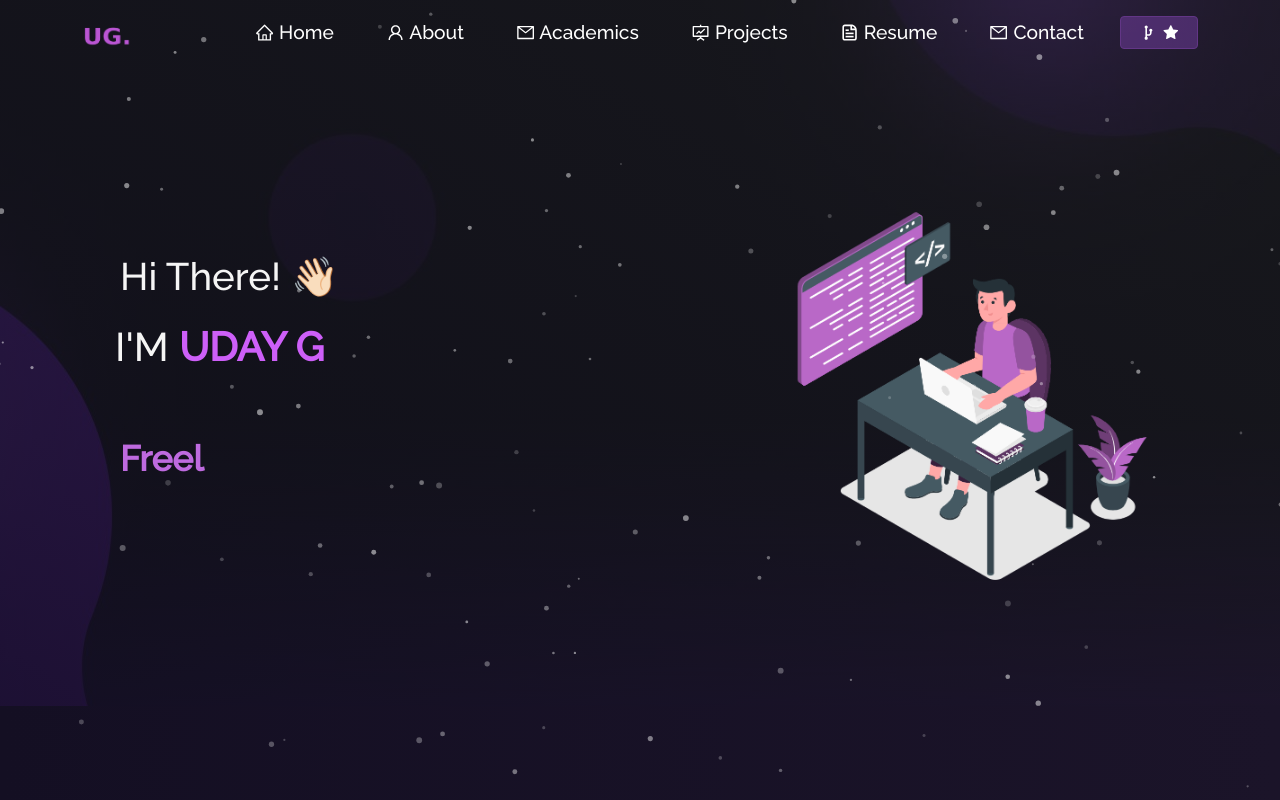
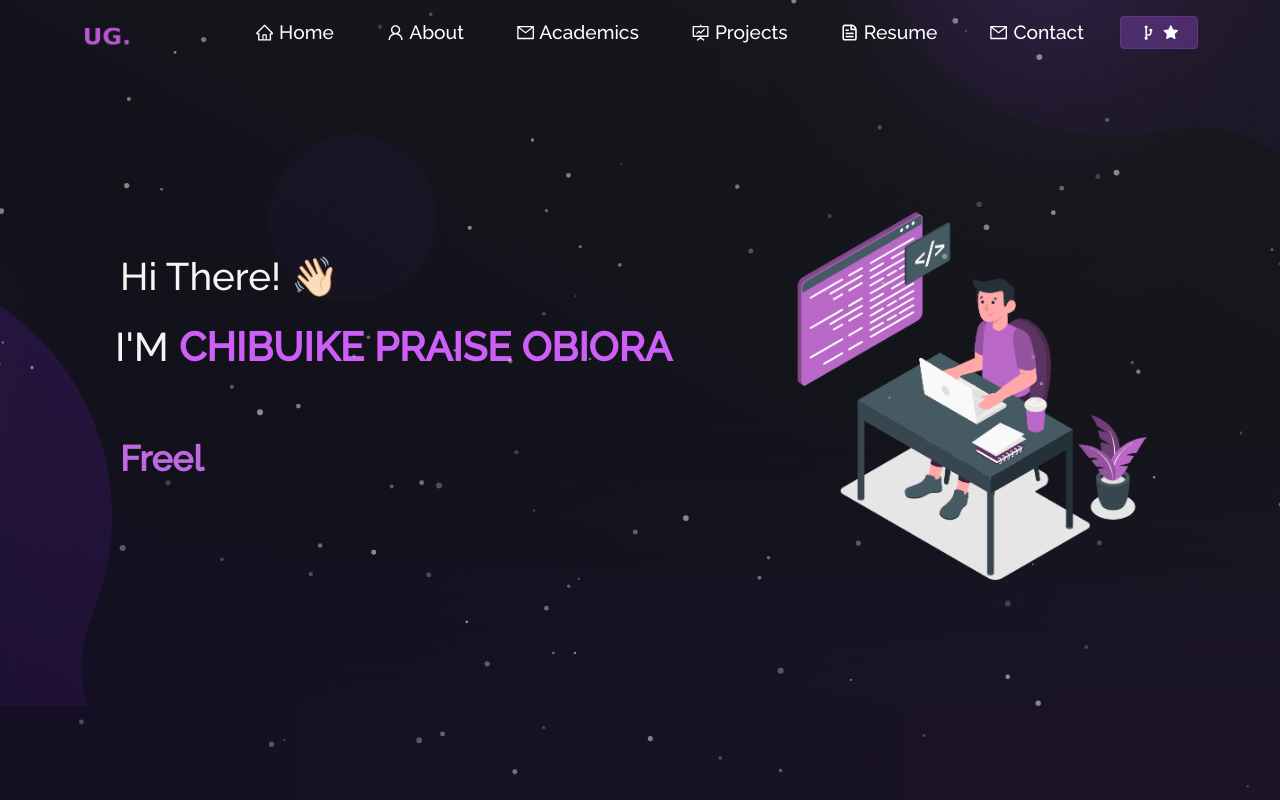
Before and after one commit to Obiorachibuike/CodexTech, a React (Create React App) app: page / in a window 1280 px wide. Shown: the top 800 px of the page. Built offline with nearby package versions, Linux system fonts and the light colour scheme.

Commit message:
Update Home.js

```diff
--- a/src/components/Home/Home.js
+++ b/src/components/Home/Home.js
@@ -22,7 +22,7 @@ function Home() {
 
               <h1 className="heading-name">
                 I'M
-                <strong className="main-name"> UDAY G </strong>
+                <strong className="main-name"> CHIBUIKE PRAISE OBIORA </strong>
               </h1>
 
               <div style={{ padding: 50, textAlign: "left" }}>
```
